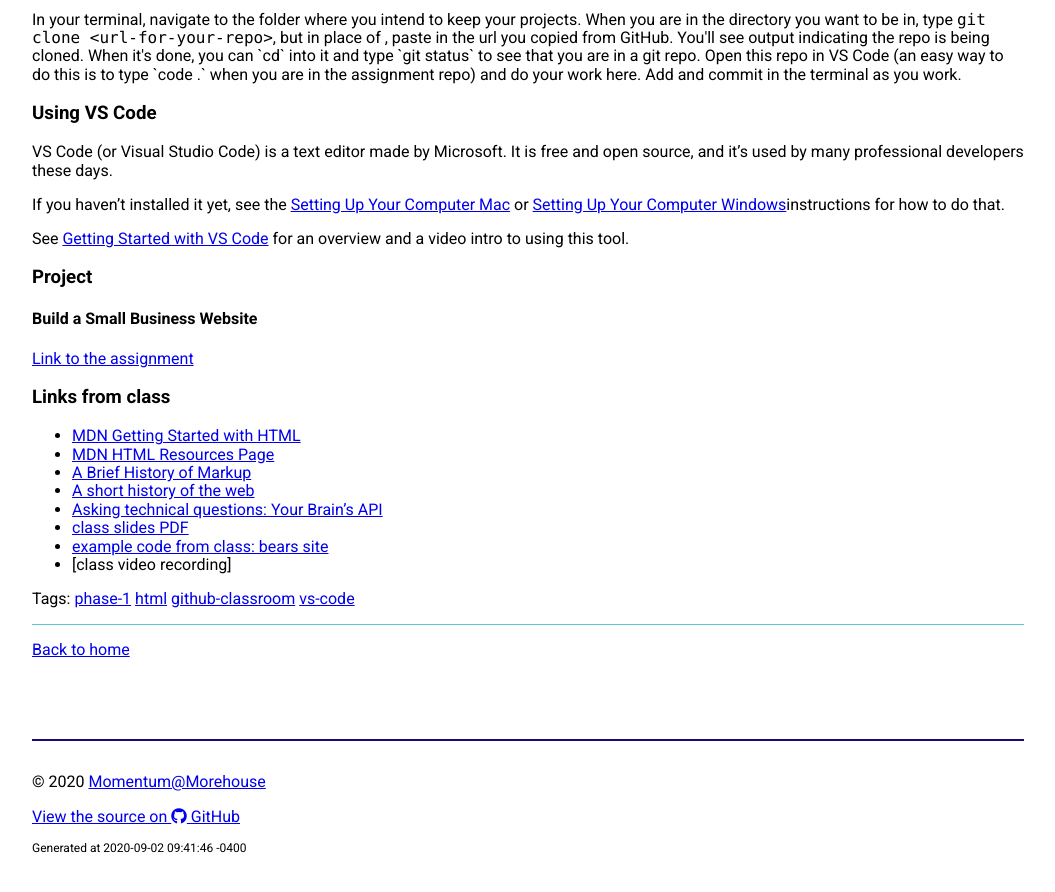
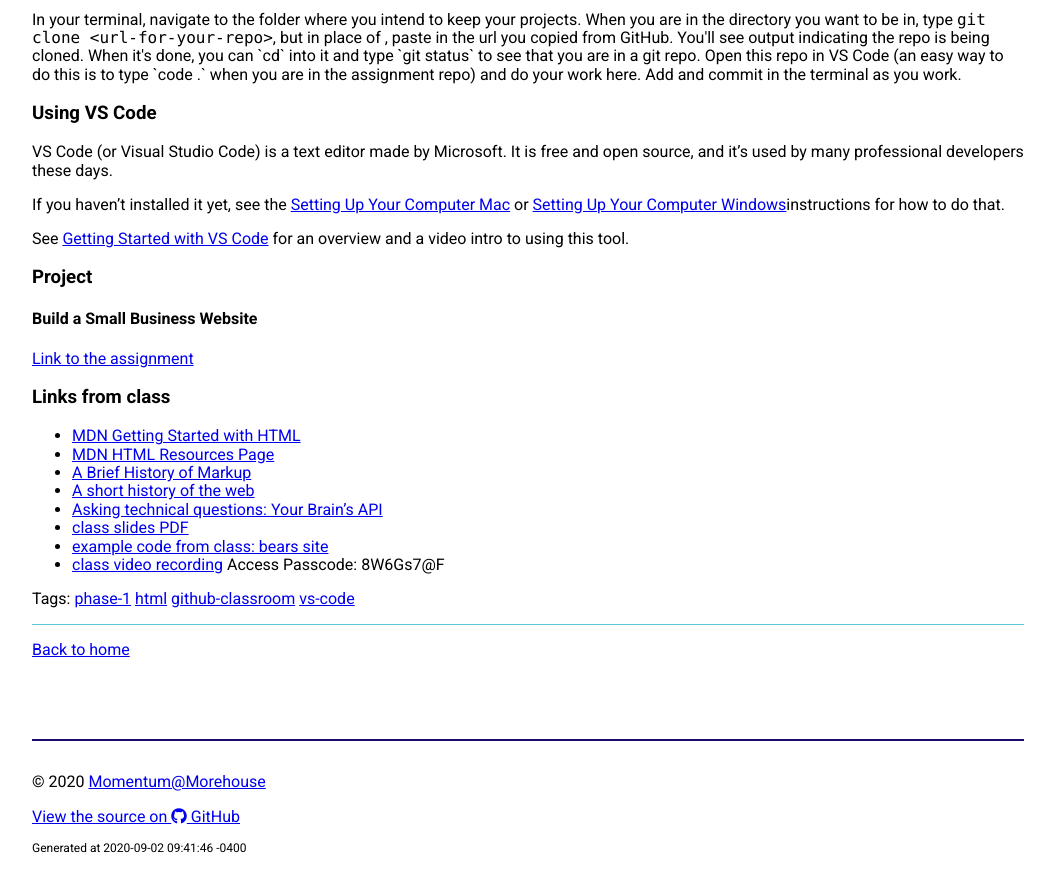
Before and after one commit to Momentum-Morehouse-2/Momentum-Morehouse-2.github.io, a Jekyll site: the page built from _posts/2020-08-31-html.md, in a window 1280 px wide and 900 px high, scrolled down 970 px. Shown: the top 892 px of the window, without its empty margins (112-1167 px from the left). Built offline with Jekyll 4.4.1, drawn with Linux system fonts in a browser that asks for light colours; nearby versions of some CDN libraries.

Commit message:
add Monday video

```diff
--- a/_posts/2020-08-31-html.md
+++ b/_posts/2020-08-31-html.md
@@ -48,4 +48,4 @@ See [Getting Started with VS Code](https://code.visualstudio.com/docs/introvideo
 - [Asking technical questions: Your Brain's API](https://www.youtube.com/watch?v=hY14Er6JX2s)
 - [class slides PDF](https://drive.google.com/file/d/1bdE3zJk096xGwDoS9JoU4NygLa6nk0w6/view?usp=sharing)
 - [example code from class: bears site](https://github.com/momentum-team-1/examples/tree/master/bears-html)
-- [class video recording]
+- [class video recording](https://us02web.zoom.us/rec/share/OtH1kx4YJXdWEYLyVWdWimqBjJJ2LM6_w6DLo8FCd9AoahWZXKHNx7Fcl4DxB0Em.jIlhylOmFYOG7HBY) Access Passcode: 8W6Gs7@F
```
